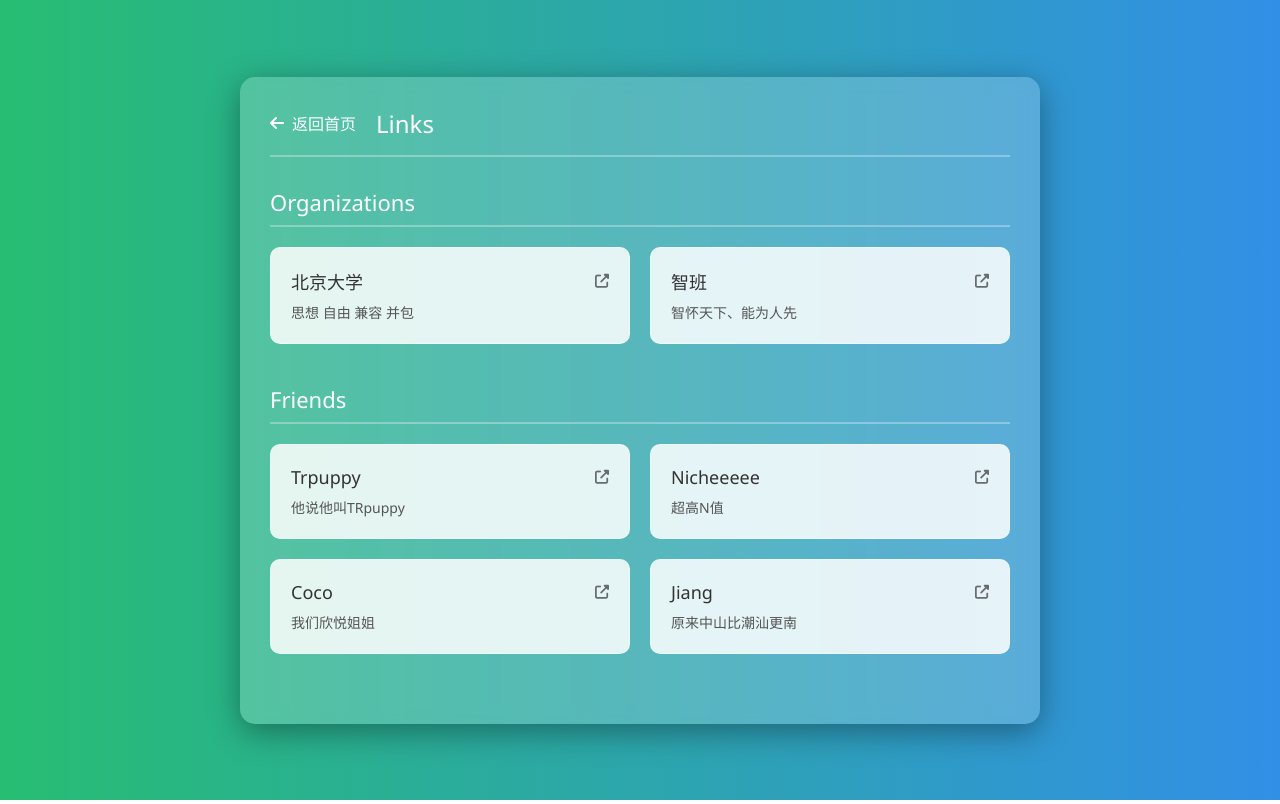
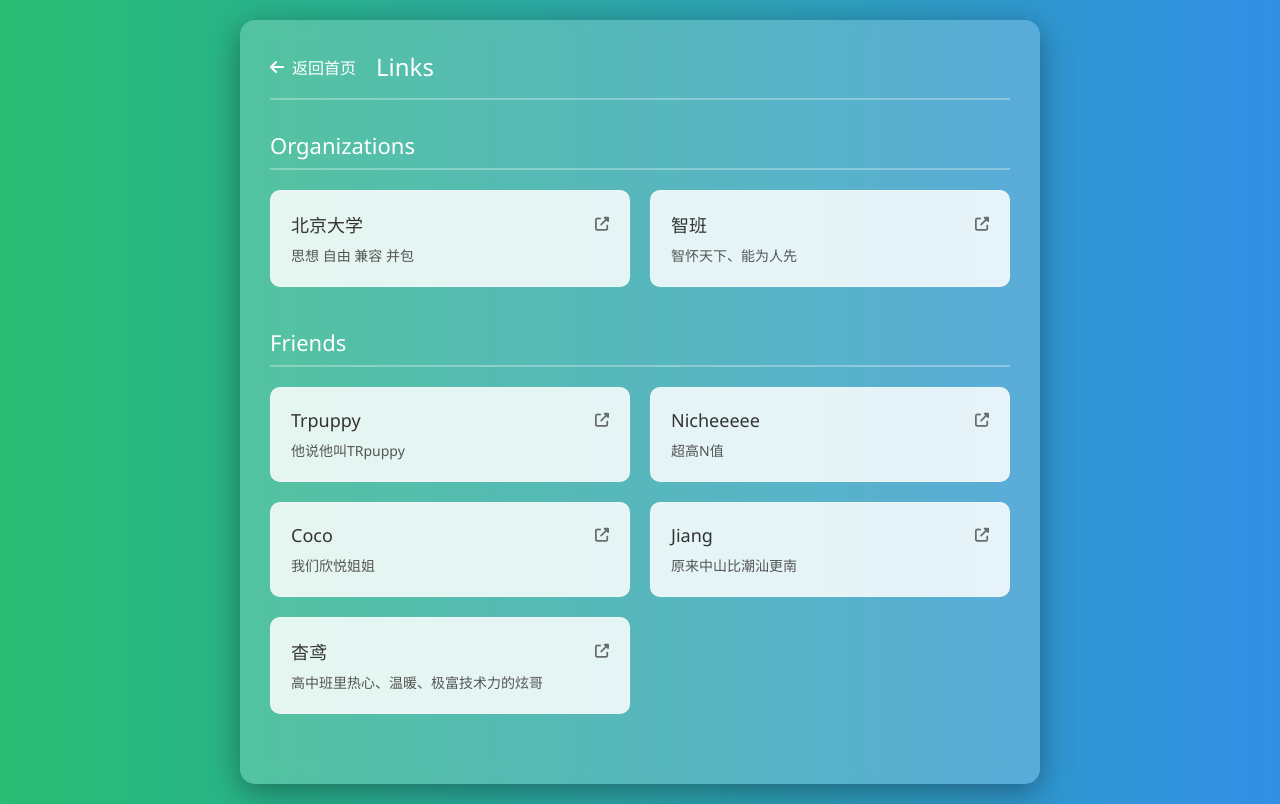
Before and after one commit to Logic-al-al/logic-al-al.github.io, a plain HTML site: page links.html in a window 1280 px wide. Drawn offline with Linux system fonts and the light colour scheme.

Commit message:
Update links.html

```diff
--- a/links.html
+++ b/links.html
@@ -259,8 +259,13 @@
             },
             {
                 title: "Jiang",
-                url: "https://jiang-reizen.github.io/blog/",
+                url: "https://jiang-reizen.github.io/",
                 description: "原来中山比潮汕更南"
+            },
+            {
+                title: "杳鸢",
+                url: "https://uniya.work/",
+                description: "高中班里热心、温暖、极富技术力的炫哥"
             }
         ];
 
```
